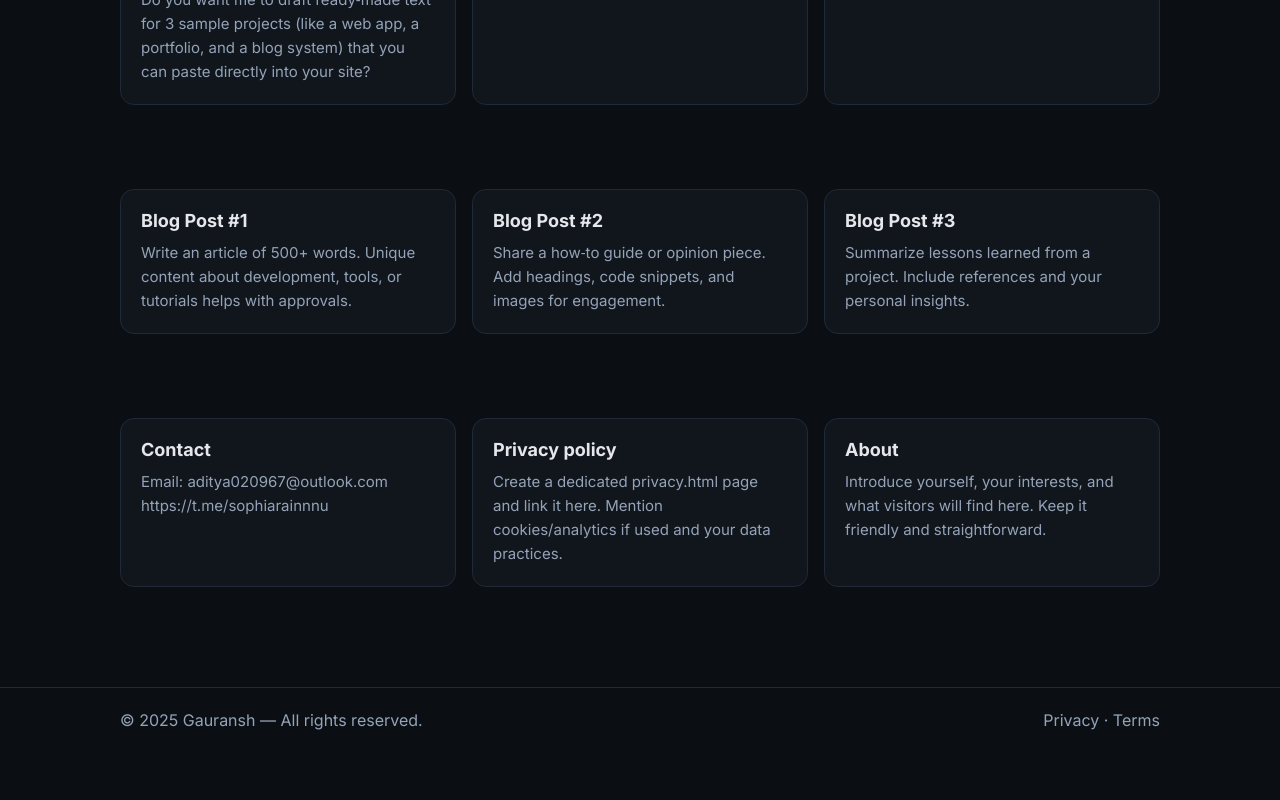
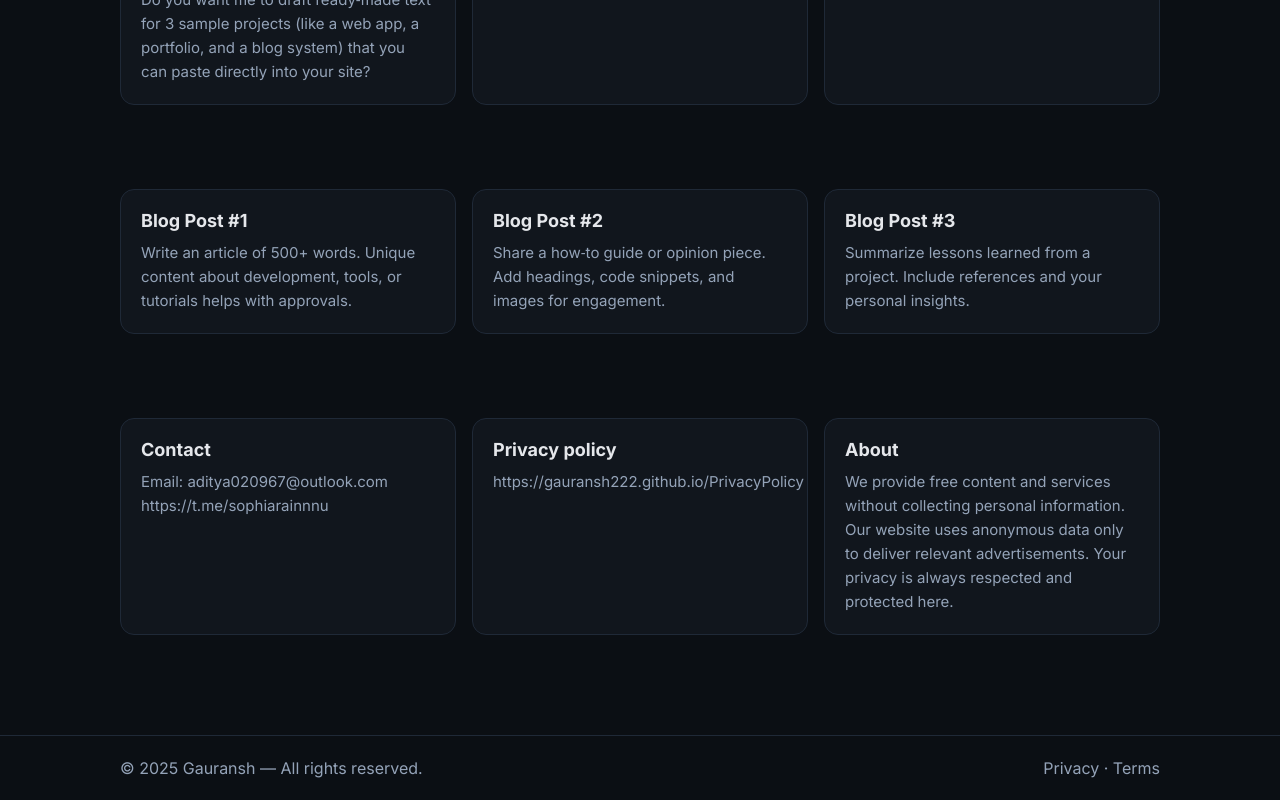
Before and after one commit to Gauransh222/gauransh222.github.io, a plain HTML site: page index.html in a window 1280 px wide. Shown: the part 985-1785 px from the top of the page. Before the commit the page ends 1737 px from the top, so only its background shows below. Drawn offline with Linux system fonts and the light colour scheme.

Commit message:
Update index.htmla

```diff
--- a/index.html
+++ b/index.html
@@ -323,11 +323,16 @@ Learning outcome: I learned how to manage content dynamically and keep a site ac
       </div>
       <div class="card">
         <h3>Privacy policy</h3>
-        <p>Create a dedicated privacy.html page and link it here. Mention cookies/analytics if used and your data practices.</p>
+        <p>https://gauransh222.github.io/PrivacyPolicy</p>
       </div>
       <div class="card">
         <h3>About</h3>
-        <p>Introduce yourself, your interests, and what visitors will find here. Keep it friendly and straightforward.</p>
+        <p>
+
+We provide free content and services without collecting personal information.
+Our website uses anonymous data only to deliver relevant advertisements.
+Your privacy is always respected and protected here.
+</p>
       </div>
     </div>
   </section>
```
